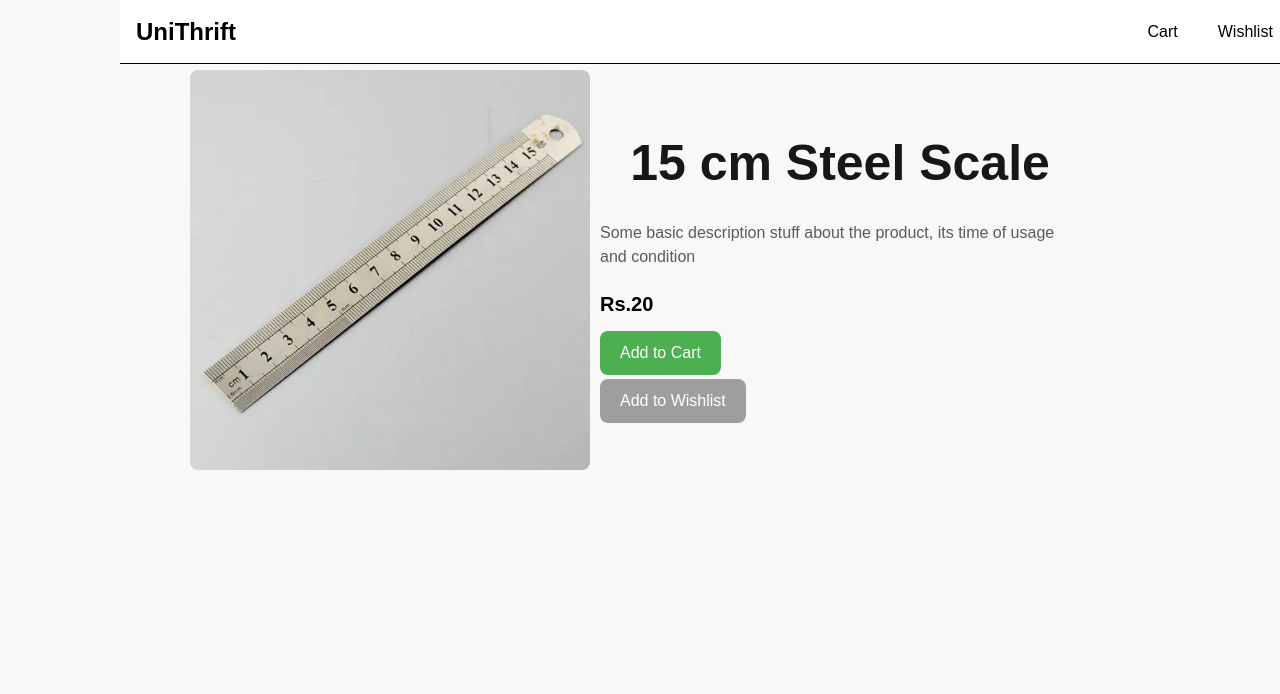
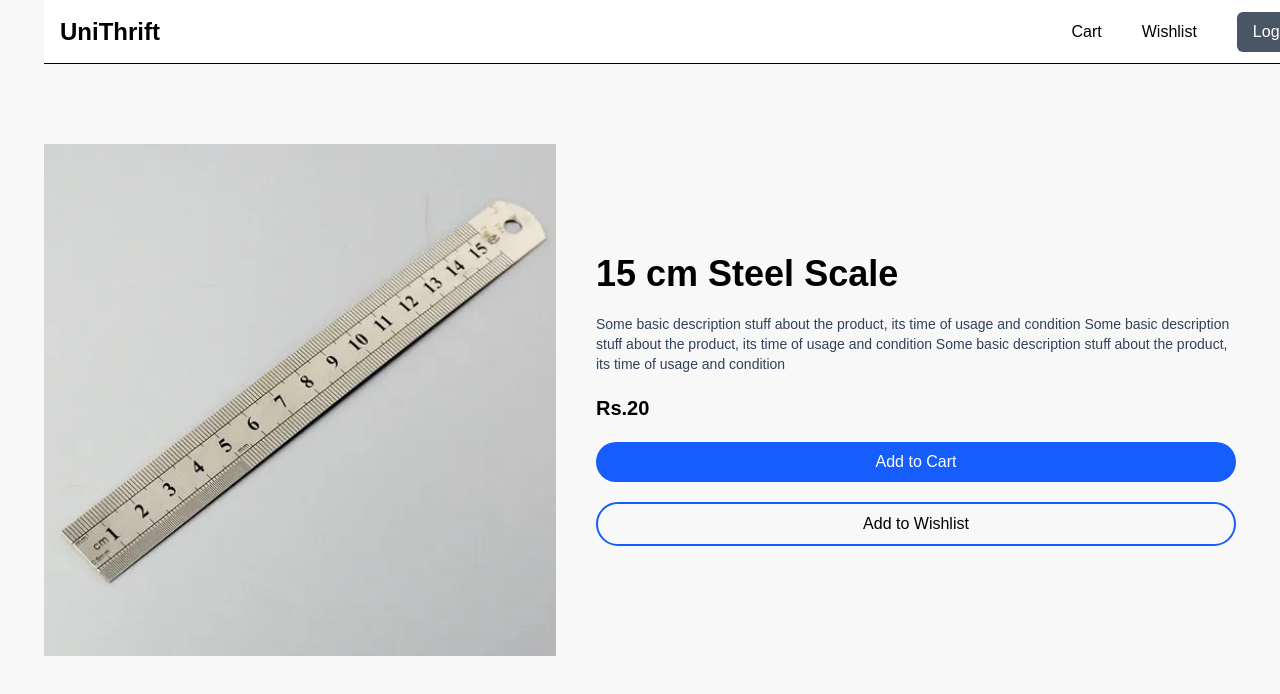
Before and after one commit to GDSC-ZHCET/UniThrift, a React (Vite) app: page /product/1 in a window 1280 px wide. Shown: the top 694 px of the page. Built offline with nearby package versions, Linux system fonts and the light colour scheme.

Commit message:
:zap: Add Firebase, Mod [Product], Redux Logic

```diff
--- a/package.json
+++ b/package.json
@@ -16,6 +16,7 @@
     "@tailwindcss/vite": "^4.0.0",
     "react": "^18.3.1",
     "react-dom": "^18.3.1",
+    "react-redux": "^9.2.0",
     "react-router-dom": "^7.1.3",
     "tailwindcss": "^4.0.0"
   },
--- a/src/components/Product.jsx
+++ b/src/components/Product.jsx
@@ -1,29 +1,42 @@
-import React from 'react'
-import './product.css'
-import scale from '../assets/scale.webp';
-
-
+import React from "react";
+import scale from "../assets/scale.webp";
+import { useDispatch, useSelector } from "react-redux";
+import { addItems } from "../utils/cartSlice";
 
 const Product = () => {
+  const dispatch = useDispatch();
+
+  const cartIds = useSelector((store) => store.cart.cartIds);
+
+  const handleAddToCart = (item) => {
+    // if (!cartIds.includes(item)) {
+    //   dispatch(addItems(item));
+    // } else {
+    //   alert("Already in cart");
+    // }
+    dispatch(addItems(item));
+  };
+
   return (
-    <div className="product">
-      <div className="image">
-        <img src={scale} alt="Product" />
+    <div className="flex items-center justify-center gap-10 w-full min-h-screen">
+      <div className="">
+        <img src={scale} alt="Product" className="h-fit w-[40vw]" />
       </div>
-      <div className="name">
-        <h1>15 cm Steel Scale</h1>
-        <div className="description">
-          <p>Some basic description stuff about the product, its time of usage and condition</p>
+      <div className="flex flex-col  gap-5 w-[50vw]">
+        <h1 className="w-full font-bold text-4xl">15 cm Steel Scale</h1>
+        <div className="text-sm text-slate-700">
+          <p>
+            Some basic description stuff about the product, its time of usage
+            and condition Some basic description stuff about the product, its
+            time of usage and condition Some basic description stuff about the
+            product, its time of usage and condition
+          </p>
         </div>
-        <div className="price">
+        <div className="text-xl font-semibold w-full">
           <p>Rs.20</p>
         </div>
-        <div className="ATC">
-          <button>Add to Cart</button>
-        </div>
-        <div className="ATW">
-          <button>Add to Wishlist</button>
-        </div>
+        <button onClick={() => handleAddToCart(100)} className="bg-blue-600 hover:bg-blue-500 text-white py-2 px-5 rounded-full cursor-pointer">Add to Cart</button>
+        <button className="border-2 border-blue-600 py-2 px-5 rounded-full cursor-pointer">Add to Wishlist</button>
       </div>
     </div>
   );
--- a/src/components/navbar.jsx
+++ b/src/components/navbar.jsx
@@ -2,7 +2,7 @@ import { Link } from 'react-router-dom';
 
 const Navbar = () => {
     return (
-        <nav className="w-full h-[8vh] flex justify-between items-center fixed bg-white border-b p-4">
+        <nav className="w-full h-[8vh] fixed top-0 left-0 flex justify-between items-center bg-white border-b p-4">
             <div className="font-bold text-2xl">
                 <Link to="/">UniThrift</Link>
             </div>
--- /dev/null
+++ b/src/firebase.js
@@ -0,0 +1,22 @@
+// src/firebase.js
+import { initializeApp } from "firebase/app";
+import { getAuth } from "firebase/auth";
+import { getFirestore } from "firebase/firestore";
+import { getStorage } from "firebase/storage";
+
+const firebaseConfig = {
+  apiKey: "YOUR_API_KEY",
+  authDomain: "YOUR_AUTH_DOMAIN",
+  projectId: "YOUR_PROJECT_ID",
+  storageBucket: "YOUR_STORAGE_BUCKET",
+  messagingSenderId: "YOUR_MESSAGING_SENDER_ID",
+  appId: "YOUR_APP_ID",
+};
+
+// Initialize Firebase
+const app = initializeApp(firebaseConfig);
+const auth = getAuth(app);
+const db = getFirestore(app);
+const storage = getStorage(app);
+
+export { auth, db, storage };
--- a/src/pages/Cart.jsx
+++ b/src/pages/Cart.jsx
@@ -1,8 +1,15 @@
 import Summary from "../components/Summary";
+import { useSelector } from "react-redux";
 
 const Cart = () => {
     const quantity=1
+
+    const cartItems = useSelector((store) => store.cart.items);
+
+
     return (
+        <div className="pt-[15vh]">
+        <span className="font-bold pl-10">Items In Cart: {cartItems.length}</span>
         <div className="content">
         <div className="cart-container">
             <div className="cart-items">
@@ -21,6 +28,7 @@ const Cart = () => {
         </div>
         <Summary/>
         </div>
+        </div>
      );
 }
 
--- a/src/pages/Product.jsx
+++ b/src/pages/Product.jsx
@@ -2,6 +2,7 @@ import { useParams } from 'react-router-dom';
 import Data from './data';
 import DataProducts from './DataProduct';
 import '../pages/Product.css'
+
 const Product = () => {
   const { productId } = useParams();
 
@@ -14,9 +15,6 @@ const Product = () => {
           return<Data key={i} id={data.id} name={data.name} image={data.image} price={data.price}/>
         })}
       </div>
-
-
-
     </div>
   );
 }
--- a/src/pages/data.jsx
+++ b/src/pages/data.jsx
@@ -1,4 +1,3 @@
-
 import '../pages/data.css'
 
 function Data (props){
--- a/src/utils/cartSlice.js
+++ b/src/utils/cartSlice.js
@@ -11,8 +11,9 @@ const cartSlice = createSlice({
     reducers: {
         addItems: (state, action) => {
             state.items.push(action.payload);
-            state.cartIds.push(action.payload.id);
-            console.log(Array.from(state.items))
+            state.cartIds.push(action.payload);
+            // console.log(Array.from(state.items))
+            console.log(action.payload);
         },
         removeItem: (state, action) => {
             let index = state.items.findIndex(obj => obj["id"] === action.payload);
--- /dev/null
+++ b/src/utils/useSignin.js
@@ -0,0 +1,10 @@
+import { signInWithEmailAndPassword } from "firebase/auth";
+
+const signIn = async (email, password) => {
+  try {
+    const userCredential = await signInWithEmailAndPassword(auth, email, password);
+    console.log("User signed in:", userCredential.user);
+  } catch (error) {
+    console.error("Error signing in:", error.message);
+  }
+};
--- /dev/null
+++ b/src/utils/useSignout.js
@@ -0,0 +1,10 @@
+import { signOut } from "firebase/auth";
+
+const signout = async () => {
+  try {
+    await signOut(auth);
+    console.log("User signed out");
+  } catch (error) {
+    console.error("Error signing out:", error.message);
+  }
+};
--- /dev/null
+++ b/src/utils/useSignup.js
@@ -0,0 +1,11 @@
+import { auth } from "./firebase";
+import { createUserWithEmailAndPassword } from "firebase/auth";
+
+const signUp = async (email, password) => {
+  try {
+    const userCredential = await createUserWithEmailAndPassword(auth, email, password);
+    console.log("User created:", userCredential.user);
+  } catch (error) {
+    console.error("Error signing up:", error.message);
+  }
+};
```
Also changed, not shown: src/main.jsx (+13 -10 lines), src/assets/7f7b0c9bf14ae9b769705a071dfb6dd0.jpg (deleted), 1 other file (tests, documents, lock files or other folders).
